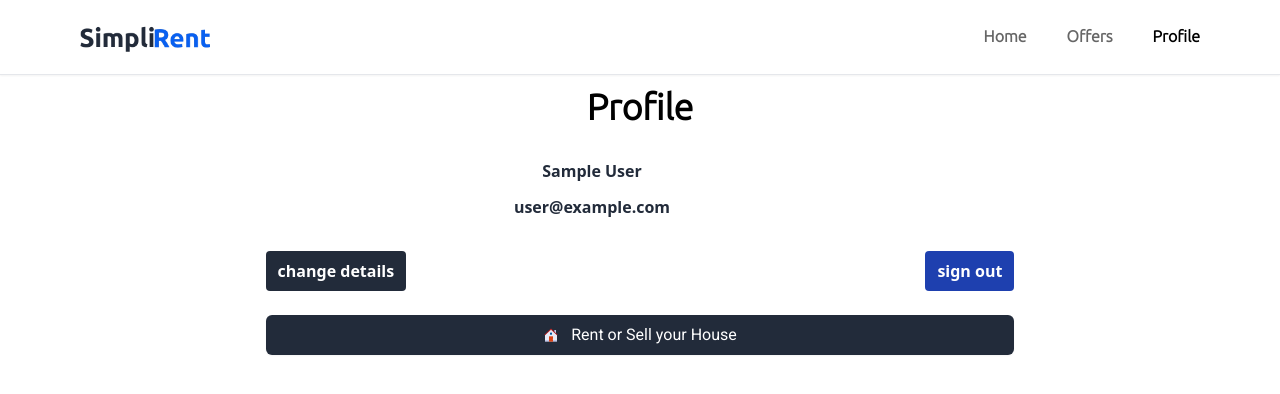
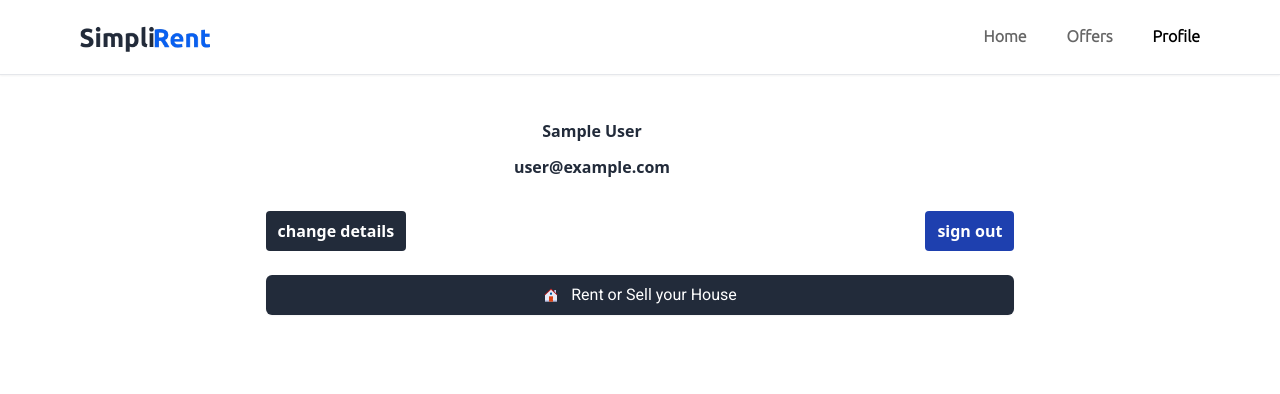
Before and after one commit to Wavei-Haruna/Rent, a React (Vite) app: page /profile in a window 1280 px wide. Shown: the top 394 px of the page. Built offline with nearby package versions, Linux system fonts and the light colour scheme; no server answers; sample sign-in values are in the browser's storage.

Commit message:
Completing the edit functionality and also uI for the listing page

```diff
--- a/src/pages/Profile.jsx
+++ b/src/pages/Profile.jsx
@@ -54,9 +54,6 @@ export default function Profile() {
 
   return (
     <section className="py-3 px-4   ">
-      <h1 className="text-center md:text-4xl text-2xl font-semibold ">
-        Profile
-      </h1>
       {!editUser ? (
         <>
           <div className=" max-w-6xl flex flex-col items-center text-left my-4 py-4">
```
